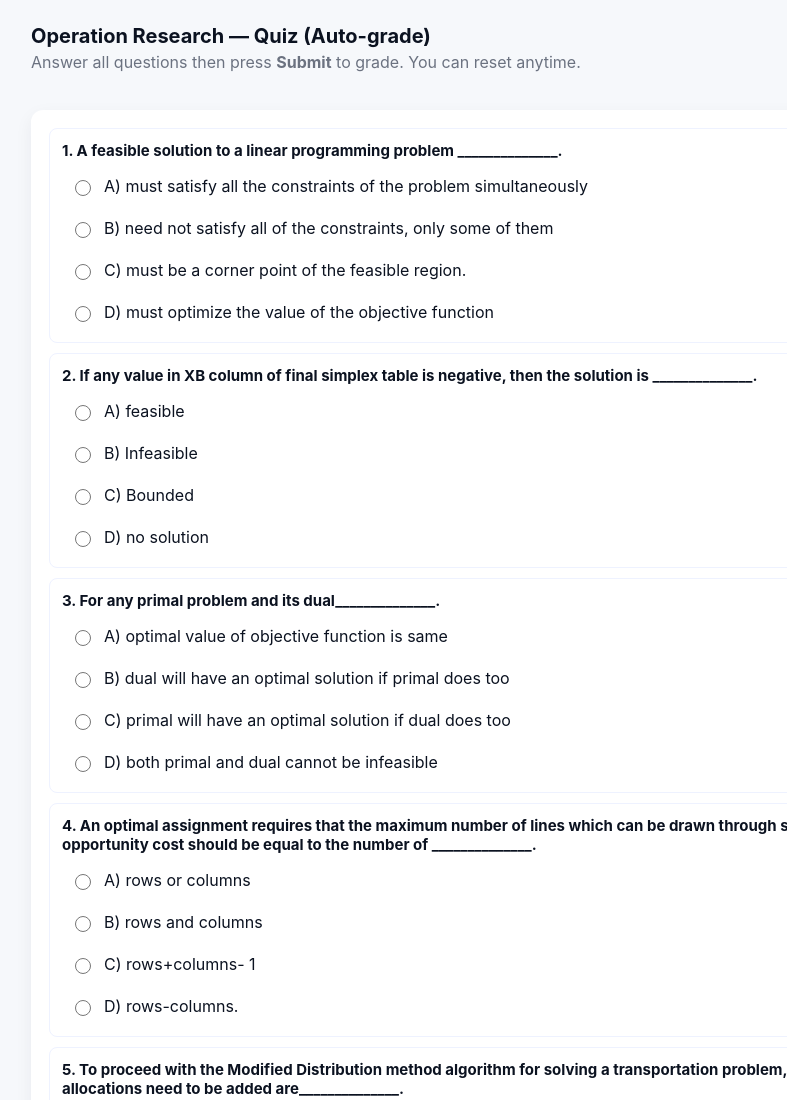
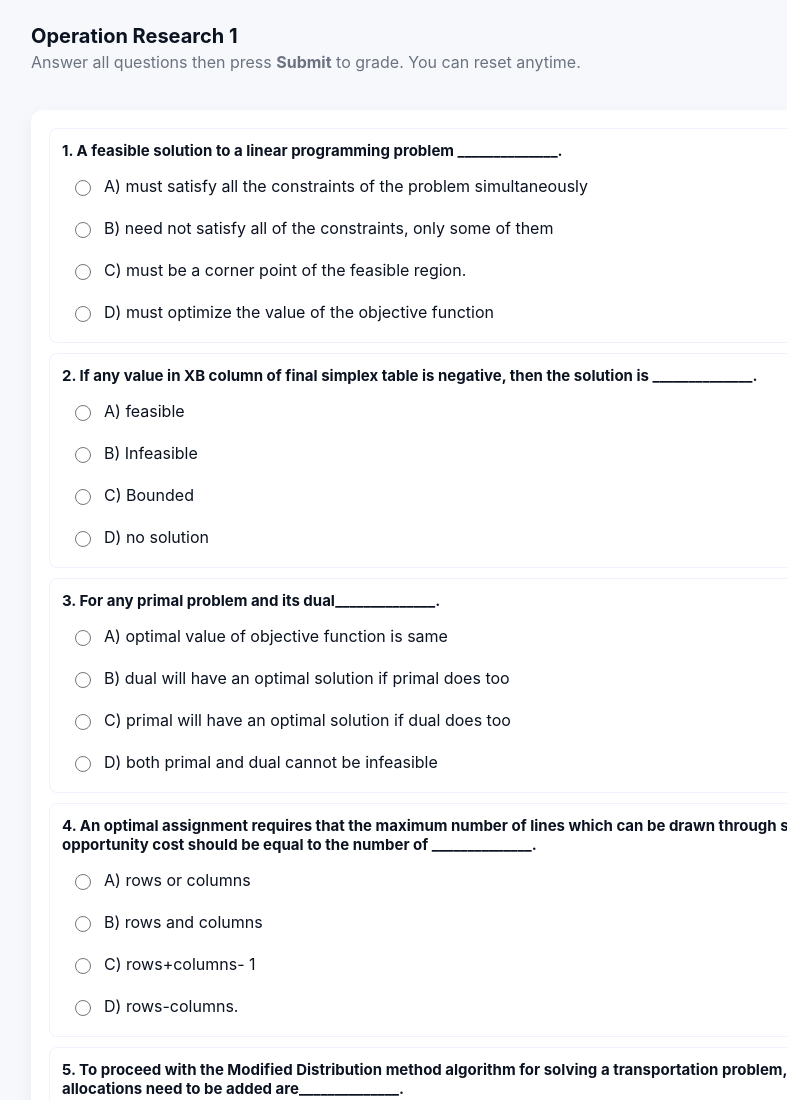
Before and after one commit to Khaalidd/Operation-Research-MCQ, a plain HTML site: page index.html in a window 1280 px wide. Shown: the top 1100 px of the page, without its empty margins (129-916 px from the left). Drawn offline with Linux system fonts and the light colour scheme.

Commit message:
Update index.html

```diff
--- a/index.html
+++ b/index.html
@@ -128,7 +128,7 @@
     <div class="container">
       <header>
         <div>
-          <h1>Operation Research — Quiz (Auto-grade)</h1>
+          <h1>Operation Research 1</h1>
           <p class="lead">
             Answer all questions then press <strong>Submit</strong> to grade.
             You can reset anytime.
```
